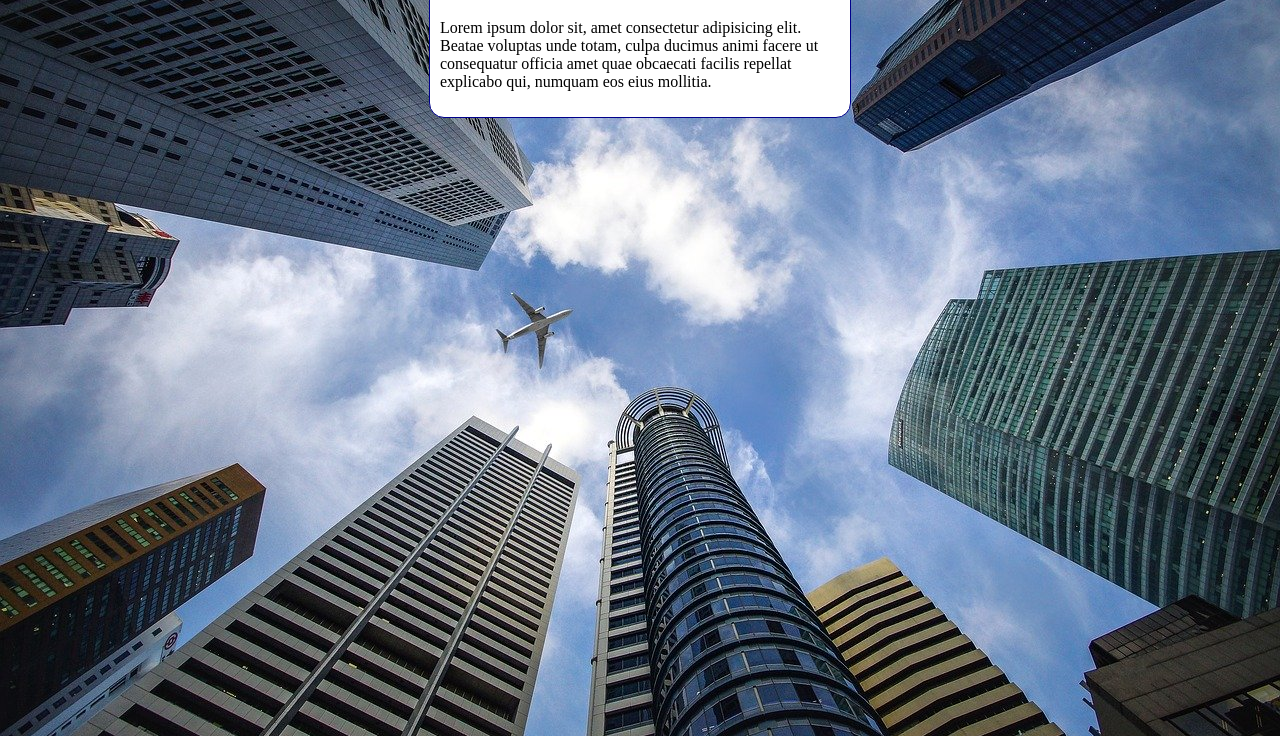
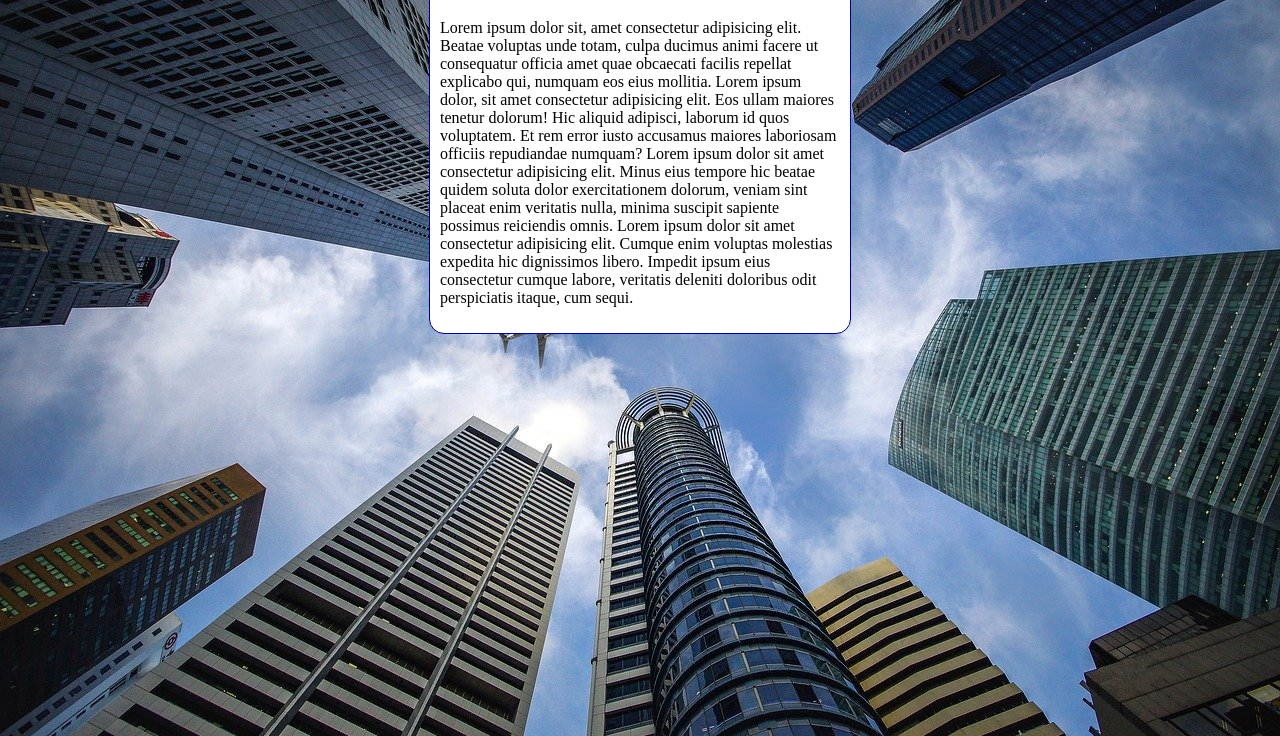
Before and after one commit to MarcCastro/html-css, a plain HTML site: page exercicios/ex022/fundo006.html in a window 1280 px wide. Shown: the part 80-816 px from the top of the page. Drawn offline with Linux system fonts and the light colour scheme.

Commit message:
Adição de texto no fundo006 do exercício 022

```diff
--- a/exercicios/ex022/fundo006.html
+++ b/exercicios/ex022/fundo006.html
@@ -27,7 +27,7 @@
 <body>
     <main>
         <h1>Teste de imagem e fundo</h1>
-        <p>Lorem ipsum dolor sit, amet consectetur adipisicing elit. Beatae voluptas unde totam, culpa ducimus animi facere ut consequatur officia amet quae obcaecati facilis repellat explicabo qui, numquam eos eius mollitia.</p>
+        <p>Lorem ipsum dolor sit, amet consectetur adipisicing elit. Beatae voluptas unde totam, culpa ducimus animi facere ut consequatur officia amet quae obcaecati facilis repellat explicabo qui, numquam eos eius mollitia. Lorem ipsum dolor, sit amet consectetur adipisicing elit. Eos ullam maiores tenetur dolorum! Hic aliquid adipisci, laborum id quos voluptatem. Et rem error iusto accusamus maiores laboriosam officiis repudiandae numquam? Lorem ipsum dolor sit amet consectetur adipisicing elit. Minus eius tempore hic beatae quidem soluta dolor exercitationem dolorum, veniam sint placeat enim veritatis nulla, minima suscipit sapiente possimus reiciendis omnis. Lorem ipsum dolor sit amet consectetur adipisicing elit. Cumque enim voluptas molestias expedita hic dignissimos libero. Impedit ipsum eius consectetur cumque labore, veritatis deleniti doloribus odit perspiciatis itaque, cum sequi.</p>
     </main>
 </body>
 </html>
```
